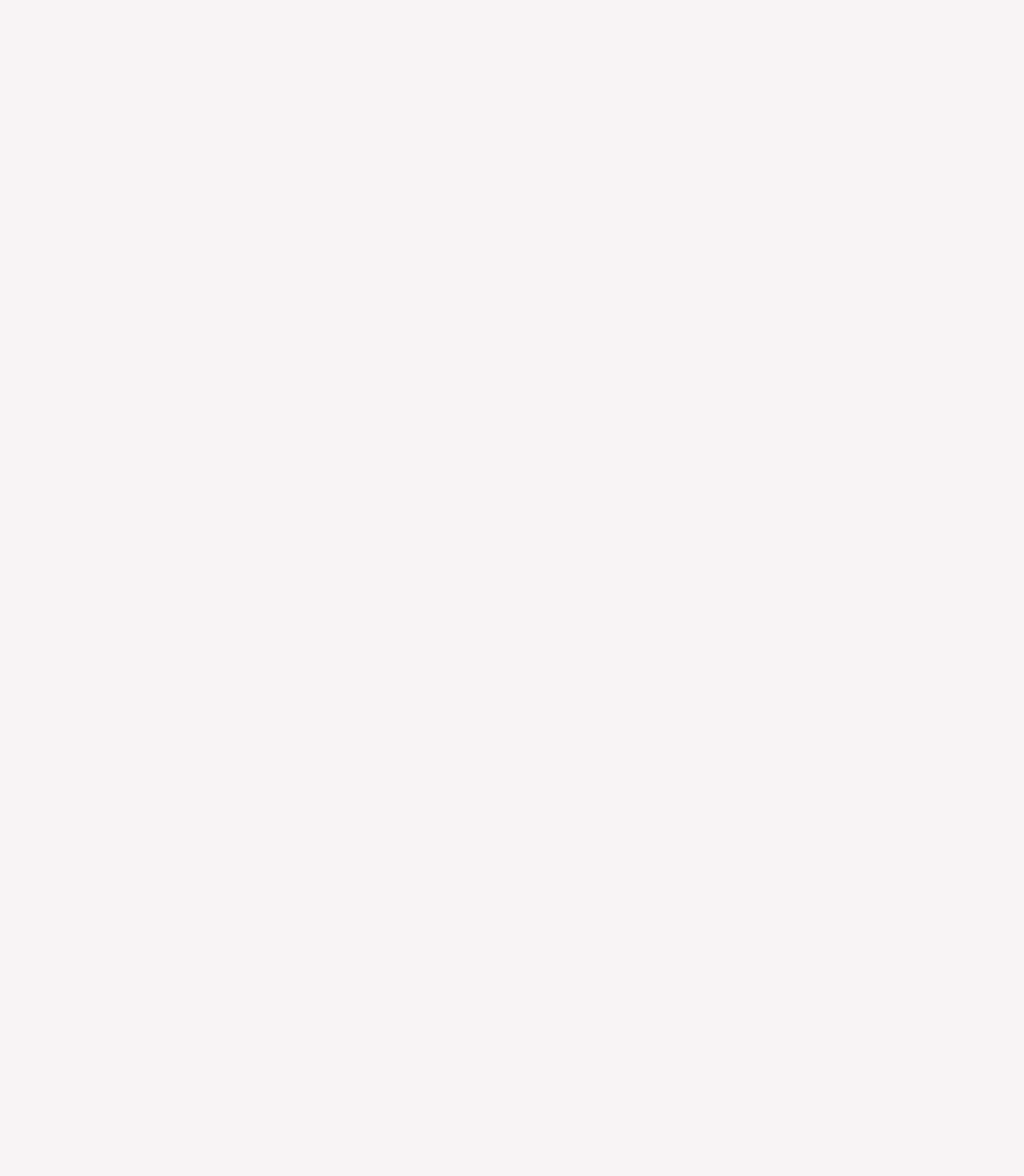
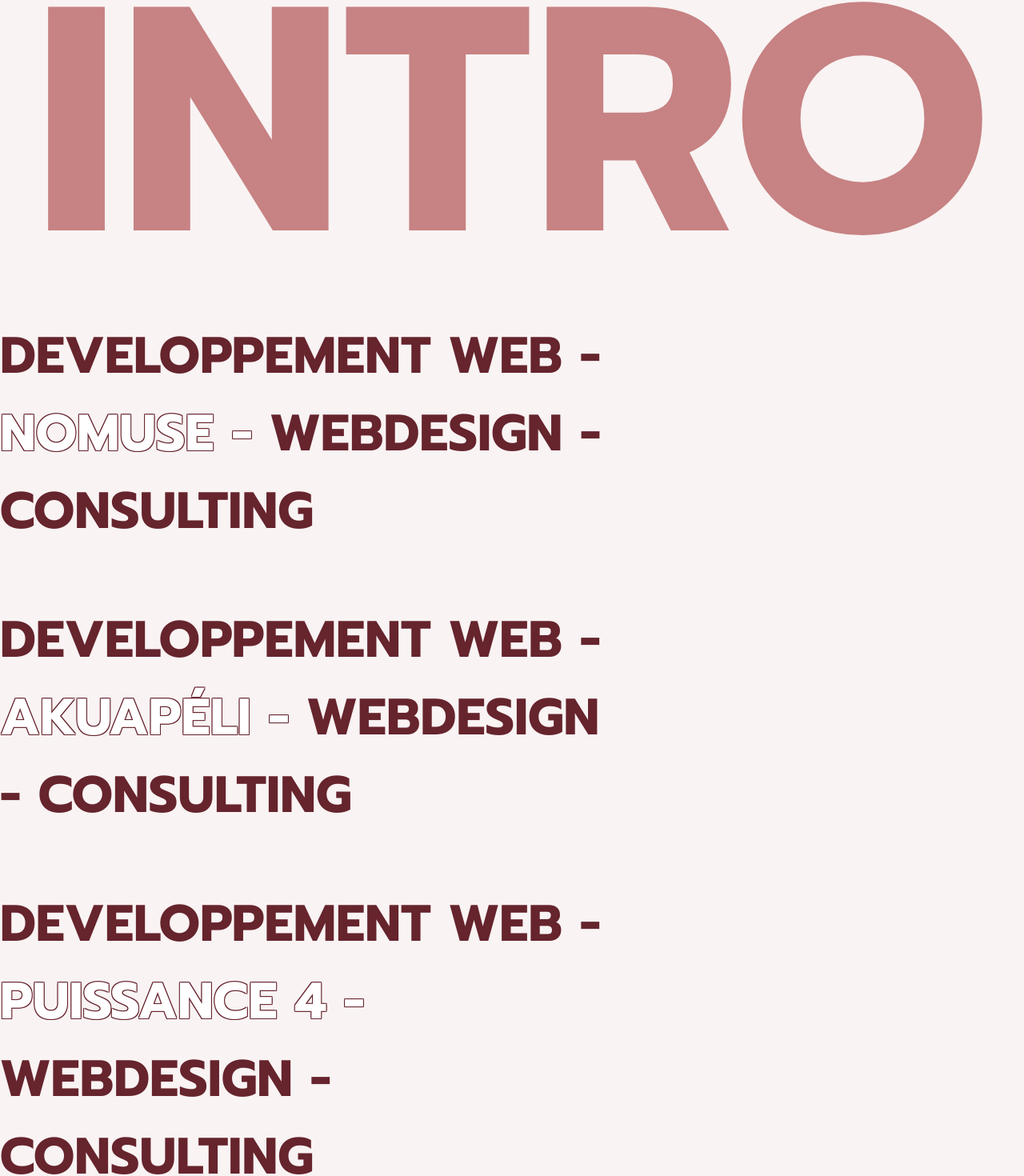
Before and after one commit to amandine888/Portfolio, a React (Create React App) app in the folder portfolio/: page /Project in a window 1280 px wide. Shown: the part 148-1618 px from the top of the page at 80% size. Before the commit the page ends 800 px from the top, so only its background shows below. Built offline with nearby package versions, Linux system fonts and the light colour scheme.

Commit message:
integration component Scroll

```diff
--- /dev/null
+++ b/portfolio/src/Scroll.css
@@ -0,0 +1,17 @@
+.scrollContainer{
+    /* border: 2px solid palegreen;  */
+    display: flex;
+    flex-direction: column;
+    align-items: center;
+    justify-content: center;
+}
+
+.scrollContainer p {
+    /* border: 2px solid gray;  */
+    font-size: 1.25em;
+    margin: 1vw;
+}
+
+.scrollContainer img{
+    /* border: 2px solid cornflowerblue;  */
+}
--- a/portfolio/src/Sentence.css
+++ b/portfolio/src/Sentence.css
@@ -23,21 +23,3 @@
     text-shadow: #66242d 1px 1px, #66242d -1px 1px, #66242d -1px -1px, #66242d 1px -1px;
 
 }
-
-.scrollContainer{
-    /* border: 2px solid palegreen;  */
-    display: flex;
-    flex-direction: column;
-    align-items: center;
-    justify-content: center;
-}
-
-.scrollContainer p {
-    /* border: 2px solid gray;  */
-    font-size: 1.25em;
-    margin: 1vw;
-}
-
-.scrollContainer img{
-    /* border: 2px solid cornflowerblue;  */
-}
--- a/portfolio/src/components/Home.js
+++ b/portfolio/src/components/Home.js
@@ -4,10 +4,12 @@
 import Title from './Title';
 import Numbers from './Numbers';
 import Sentence from './Sentence';
+import Scroll from './Scroll';
 import './../NavBarre.css';
 import './../Title.css';
 import './../Numbers.css';
 import './../Sentence.css';
+import './../Scroll.css'
 import './../mystyle.css';
 
 class Home extends React.Component {
@@ -18,6 +20,7 @@
                     <Title/>
                     {/* <Numbers/> */}
                     <Sentence/>
+                    <Scroll/>
             </div>
         );
     }
--- a/portfolio/src/components/Project.js
+++ b/portfolio/src/components/Project.js
@@ -1,6 +1,7 @@
 import React from 'react';
 import {withRouter} from 'react-router-dom';
 import NavBarre from './NavBarre';
+import Title from './Title';
 import './../mystyle.css';
 
 class Project extends React.Component {
@@ -8,7 +9,20 @@
         return (
             <div>
                 <NavBarre/>
+                <Title/>
+                <div>
+                    <div className='sentence'>
+                        <h3>DEVELOPPEMENT WEB - <span className="myName">NOMUSE -</span> WEBDESIGN - CONSULTING</h3>
+                    </div>
+                    <div className='sentence'>
+                        <h3>DEVELOPPEMENT WEB - <span className="myName">AKUAPÉLI -</span> WEBDESIGN - CONSULTING</h3>
+                    </div>
+                    <div className='sentence'>
+                        <h3>DEVELOPPEMENT WEB - <span className="myName">PUISSANCE 4 -</span> WEBDESIGN - CONSULTING</h3>
+                    </div>
+                </div>
             </div>
+
         )
     }
 }
--- /dev/null
+++ b/portfolio/src/components/Scroll.js
@@ -0,0 +1,15 @@
+import React from 'react';
+import {withRouter} from 'react-router-dom';
+
+class Scroll extends React.Component {
+    render (){
+        return (
+                <div className='scrollContainer'>
+                    <p>Scroll down</p>
+                    <img src='img/Fleche.png'></img>
+                </div>
+        )
+    }
+}
+
+export default withRouter (Scroll);
--- a/portfolio/src/components/Sentence.js
+++ b/portfolio/src/components/Sentence.js
@@ -8,10 +8,6 @@
                 <div className= 'sentence'>
                     <h3>DEVELOPPEMENT WEB - <span className="myName">AMANDINE DIVAY -</span> WEBDESIGN - CONSULTING</h3>
                 </div>
-                <div className='scrollContainer'>
-                    <p>Scroll down</p>
-                    <img src='img/Fleche.png'></img>
-                </div>
             </div>
         )
     }
```
